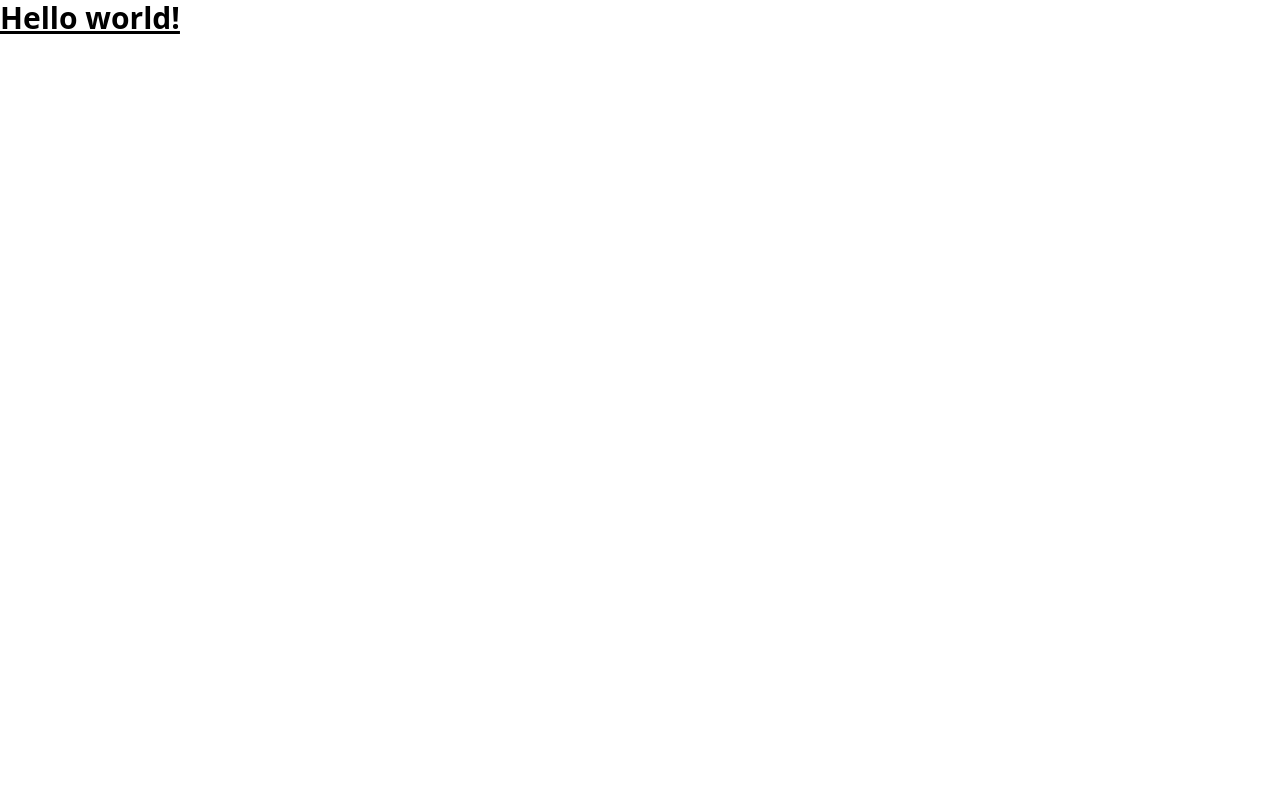
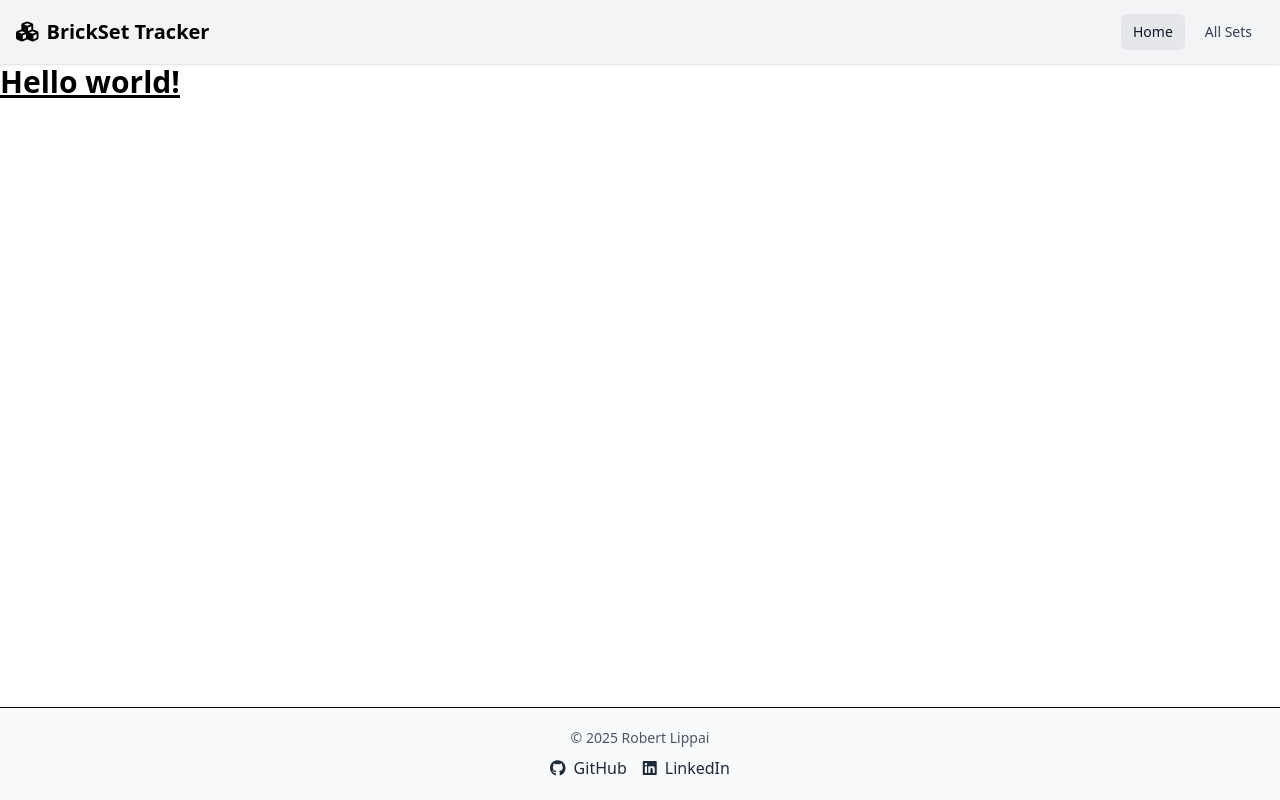
Before and after one commit to RobertLippai/brickset-tracker-frontend, a Vue app: page / in a window 1280 px wide. Built offline with nearby package versions, Linux system fonts and the light colour scheme.

Commit message:
Add Navbar and Footer

```diff
--- a/index.html
+++ b/index.html
@@ -4,6 +4,7 @@
     <meta charset="UTF-8">
     <link rel="icon" href="/favicon.ico">
     <meta name="viewport" content="width=device-width, initial-scale=1.0">
+    <link rel="stylesheet" href="https://cdnjs.cloudflare.com/ajax/libs/font-awesome/6.5.1/css/all.min.css" />
     <title>Brickset Tracker</title>
   </head>
   <body>
--- a/src/App.vue
+++ b/src/App.vue
@@ -1,10 +1,20 @@
 <script setup>
+import Navbar from '@/components/Navbar.vue';
+import Footer from "@/components/Footer.vue";
 import { RouterView } from 'vue-router';
 
 </script>
 
 <template>
-  <RouterView/>
+  <div class="flex flex-col min-h-screen">
+    <Navbar/>
+
+    <main class="flex-grow">
+      <RouterView/>
+    </main>
+
+    <Footer/>
+  </div>
 </template>
 
 <style scoped>
--- /dev/null
+++ b/src/components/Footer.vue
@@ -0,0 +1,34 @@
+<script setup>
+
+</script>
+
+<template>
+  <footer class="w-full border-t bg-gray-50">
+    <div class="text-center py-5">
+      <p class="mb-2 text-sm text-gray-600">&copy; 2025 Robert Lippai</p>
+      <div class="flex items-center justify-center space-x-4">
+
+        <span>
+          <a
+              href="https://github.com/robertlippai"
+              target="_blank"
+              class="flex items-center text-gray-800 hover:text-blue-600 transition-colors">
+            <i class="fab fa-github mr-2"></i>
+            GitHub
+          </a>
+        </span>
+
+        <span>
+        <a
+            href="https://www.linkedin.com/in/róbert-lippai-ba1830314/"
+            target="_blank"
+            class="flex items-center text-gray-800 hover:text-blue-600 transition-colors">
+          <i class="fab fa-linkedin mr-2"></i>
+          LinkedIn
+        </a>
+        </span>
+
+      </div>
+    </div>
+  </footer>
+</template>
--- /dev/null
+++ b/src/components/Navbar.vue
@@ -0,0 +1,76 @@
+<script setup>
+import { ref } from 'vue';
+import { useRoute } from 'vue-router';
+
+const isMobileMenuOpen = ref(false);
+
+const toggleMobileMenu = () => {
+  isMobileMenuOpen.value = !isMobileMenuOpen.value;
+};
+
+const route = useRoute();
+
+const isLinkActive = (path) => {
+  return route.path === path;
+};
+</script>
+
+<template>
+  <nav class="bg-gray-100 shadow">
+    <div class="flex items-center justify-between h-16 px-4">
+
+      <!-- Logo -->
+      <div class="flex-shrink-0">
+        <RouterLink to="/" class="flex items-center text-xl font-semibold">
+          <i class="fas fa-cubes mr-2"></i>
+          <span>BrickSet Tracker</span>
+        </RouterLink>
+      </div>
+
+      <!-- Desktop menu -->
+      <div class="hidden md:flex md:items-center md:space-x-2">
+        <RouterLink
+            to="/"
+            class="px-3 py-2 rounded-md text-sm font-medium"
+            :class="[isLinkActive('/') ? 'text-gray-900 bg-gray-200' : 'text-gray-700 hover:bg-gray-200']">
+          Home
+        </RouterLink>
+        <RouterLink
+            to="/sets"
+            class="px-3 py-2 rounded-md text-sm font-medium"
+            :class="[isLinkActive('/sets') ? 'text-gray-900 bg-gray-200' : 'text-gray-700 hover:bg-gray-200']">
+          All Sets
+        </RouterLink>
+      </div>
+
+      <!-- Mobile menu -->
+      <div class="md:hidden flex items-center">
+        <button @click="toggleMobileMenu" class="inline-flex items-center justify-center p-2 rounded-md text-gray-400 hover:text-gray-500 hover:bg-gray-200 focus:outline-none">
+          <span class="sr-only">Open main menu</span>
+          <i v-if="!isMobileMenuOpen" class="fa-solid fa-bars"></i>
+          <i v-else class="fa-solid fa-xmark"></i>
+        </button>
+      </div>
+    </div>
+
+    <!-- Mobile Menu Panel-->
+    <div v-if="isMobileMenuOpen" class="md:hidden">
+      <div class="px-2 pt-2 pb-3 space-y-1 sm:px-3">
+        <RouterLink
+            to="/"
+            @click="toggleMobileMenu"
+            class="block px-3 py-2 rounded-md text-base font-medium"
+            :class="[isLinkActive('/') ? 'text-gray-900 bg-gray-200' : 'text-gray-700 hover:text-gray-900 hover:bg-gray-200']">
+          Home
+        </RouterLink>
+        <RouterLink
+            to="/sets"
+            @click="toggleMobileMenu"
+            class="block px-3 py-2 rounded-md text-base font-medium"
+            :class="[isLinkActive('/sets') ? 'text-gray-900 bg-gray-200' : 'text-gray-700 hover:text-gray-900 hover:bg-gray-200']">
+          All Sets
+        </RouterLink>
+      </div>
+    </div>
+  </nav>
+</template>
```
Also changed, not shown: 1 other file (tests, documents, lock files or other folders).
